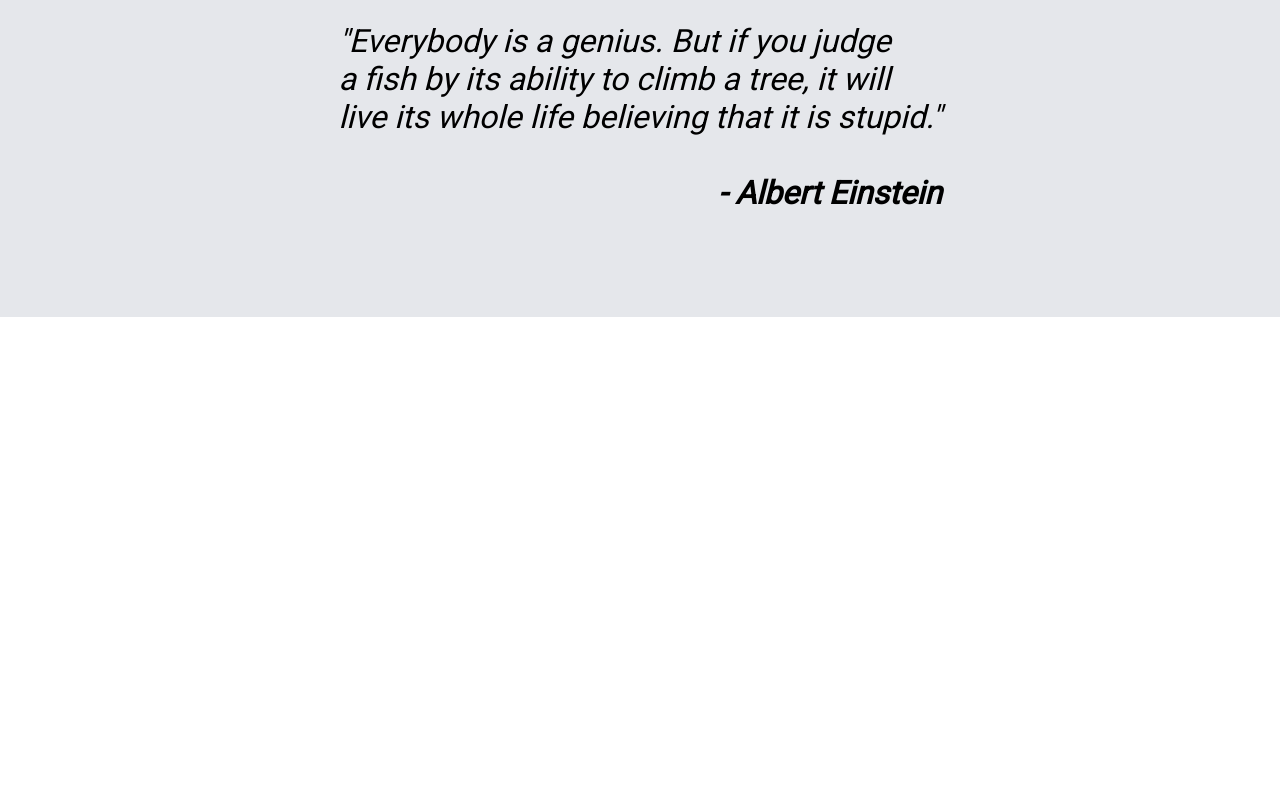
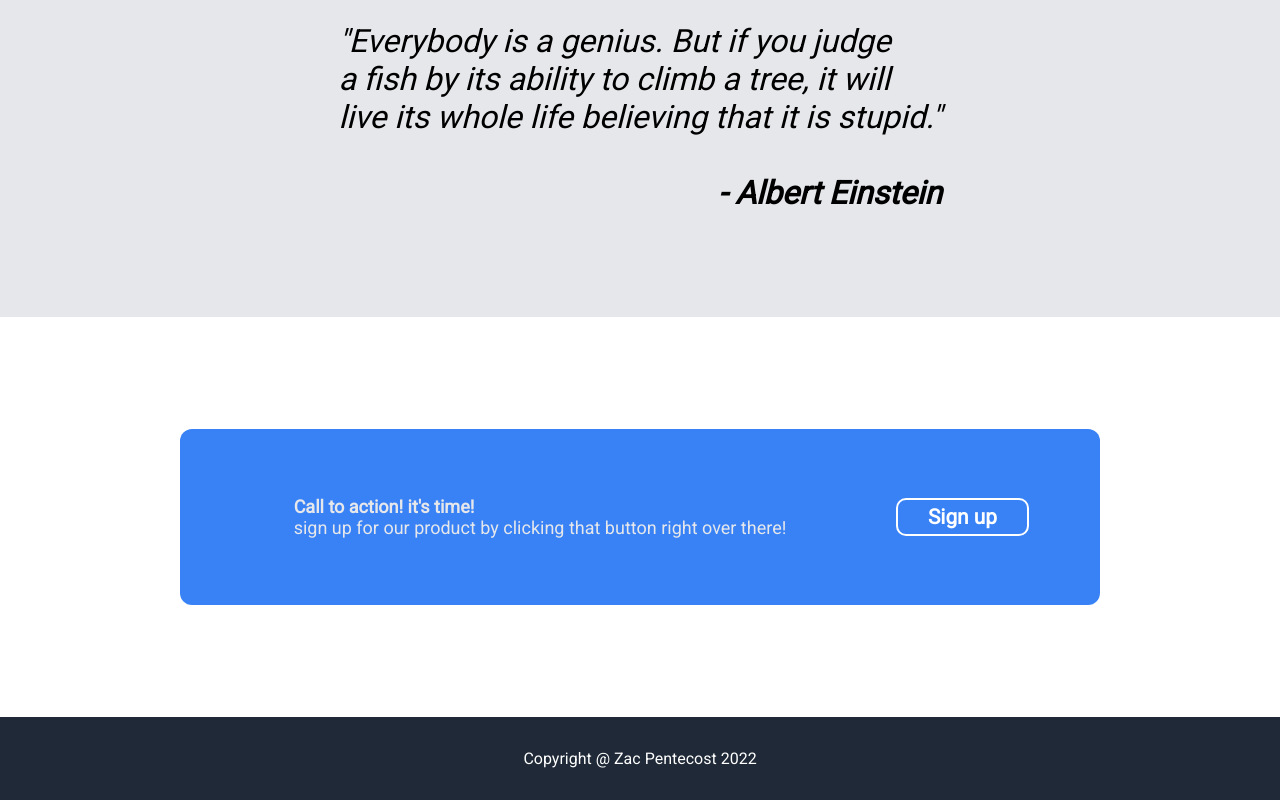
Before and after one commit to ZacPentecost/Odin, a plain HTML site: page landing-page/index.html in a window 1280 px wide. Shown: the part 1011-1811 px from the top of the page. Before the commit the page ends 1328 px from the top, so only its background shows below. Drawn offline with Linux system fonts and the light colour scheme.

Commit message:
Sign up and Quote Complete. Odin Landing Page Complete

```diff
--- a/landing-page/index.html
+++ b/landing-page/index.html
@@ -58,6 +58,21 @@
             </div>
         </div>
 
+        <!-- Sign Up -->
+        <div class="sign_up">
+            <div class="sign_up_container">
+                <div class="call"><b>Call to action! it's time!</b><br><small>sign up for our product by clicking that button right over there!</small></div>
+                <div id="sign-up"><a href=""></a>Sign up</div>
+            </div>
+        </div>
+
+        <!-- Footer -->
+        <div class="footer">
+            Copyright @ Zac Pentecost 2022
+        </div>
+
+
+
     </body>
 
 </html>
--- a/landing-page/style.css
+++ b/landing-page/style.css
@@ -129,3 +129,54 @@
     align-items: flex-end;
     justify-content: flex-end;
 }
+
+.sign_up {
+    background: #fff;
+    height: 25rem;
+    width: auto;
+    display: flex;
+    align-items: center;
+    justify-content: center;
+}
+
+.sign_up_container {
+    background: #3882f6;
+    height: 10rem;
+    width: 50%;
+    border-radius: 12px;
+    display: flex;
+    align-items: center;
+    justify-content: center;
+    padding: 0.5rem 15rem 0.5rem 2.5rem ;
+}
+
+small, b {
+    font-size: 18px;
+    color: #e5e7eb;
+}
+
+#sign-up {
+    border: 2px solid #fff;
+    border-radius: 10px;
+    background: #3882f6;
+    color: #fff;
+    padding: 5px 30px;
+    font-size: 1.3rem;
+    font-weight: bold;
+    position: absolute;
+    left: 70%;
+}
+
+#sign-up:hover {
+    background: rgb(82, 204, 235);
+    cursor: pointer;
+}
+
+.footer {
+    background: #1F2937;
+    padding: 32px;
+    display: flex;
+    justify-content: center;
+    align-items: center;
+    color: #fff;
+}
```
